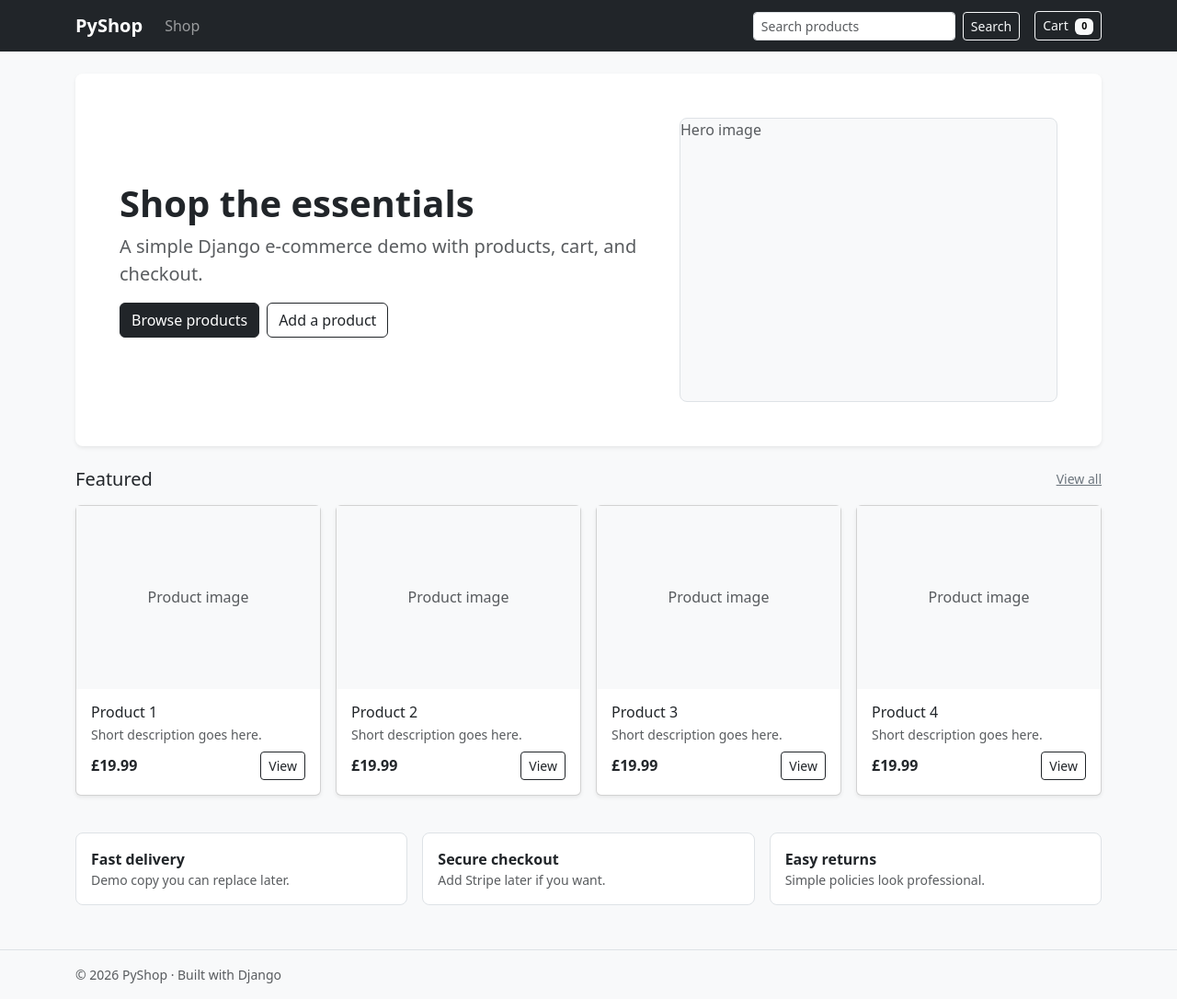
After one commit to RubyFalcon/PyShop, a Django app: page / in a window 1280 px wide. The commit adds this page. Shown: the whole page at 92% size. Run offline with Django 5.2, Linux system fonts and the light colour scheme.

Commit message:
modified to display root homepage using a home.html template

```diff
--- a/products/views.py
+++ b/products/views.py
@@ -11,3 +11,6 @@ def index(request):
 
 def new(request):
     return HttpResponse("New Products")
+
+def home(request):
+    return render(request, "home.html")
--- a/pyshop/urls.py
+++ b/pyshop/urls.py
@@ -16,8 +16,10 @@ Including another URLconf
 """
 from django.contrib import admin
 from django.urls import path, include
+from products.views import home
 
 urlpatterns = [
     path('admin/', admin.site.urls),
-    path('products/', include('products.urls') )
+    path('', home),
+    path('products/', include('products.urls'))
 ]
--- a/templates/base.html
+++ b/templates/base.html
@@ -1,25 +1,72 @@
 <!doctype html>
 <html lang="en">
   <head>
-    <meta charset="utf-8">
-    <meta name="viewport" content="width=device-width, initial-scale=1">
-    <title>Bootstrap demo</title>
-    <link href="https://cdn.jsdelivr.net/npm/bootstrap@5.3.8/dist/css/bootstrap.min.css" rel="stylesheet" integrity="sha384-sRIl4kxILFvY47J16cr9ZwB07vP4J8+LH7qKQnuqkuIAvNWLzeN8tE5YBujZqJLB" crossorigin="anonymous">
+    <meta charset="utf-8" />
+    <meta name="viewport" content="width=device-width, initial-scale=1" />
+    <title>{% block title %}PyShop{% endblock %}</title>
+
+    <!-- Bootstrap CSS -->
+    <link
+      href="https://cdn.jsdelivr.net/npm/bootstrap@5.3.3/dist/css/bootstrap.min.css"
+      rel="stylesheet"
+    />
   </head>
-  <body>
 
+  <body class="bg-light">
+    <nav class="navbar navbar-expand-lg navbar-dark bg-dark">
+      <div class="container">
+        <a class="navbar-brand fw-semibold" href="/">PyShop</a>
 
-<!-- As a heading -->
-    <nav class="navbar bg-body-tertiary">
-        <div class="container-fluid">
-            <span class="navbar-brand mb-0 h1">PyShop</span>
+        <button
+          class="navbar-toggler"
+          type="button"
+          data-bs-toggle="collapse"
+          data-bs-target="#nav"
+          aria-controls="nav"
+          aria-expanded="false"
+          aria-label="Toggle navigation"
+        >
+          <span class="navbar-toggler-icon"></span>
+        </button>
+
+        <div class="collapse navbar-collapse" id="nav">
+          <ul class="navbar-nav me-auto mb-2 mb-lg-0">
+            <li class="nav-item">
+              <a class="nav-link" href="/products/">Shop</a>
+            </li>
+          </ul>
+
+          <form class="d-flex me-3" role="search" method="get" action="/products/">
+            <input
+              class="form-control form-control-sm me-2"
+              type="search"
+              name="q"
+              placeholder="Search products"
+              aria-label="Search"
+            />
+            <button class="btn btn-outline-light btn-sm" type="submit">Search</button>
+          </form>
+
+          <a class="btn btn-outline-light btn-sm" href="/cart/">
+            Cart <span class="badge text-bg-light ms-1">0</span>
+          </a>
         </div>
+      </div>
     </nav>
-    <div class="container">
-      {% block content %}
-      {% endblock%}
-    </div>
 
-    <script src="https://cdn.jsdelivr.net/npm/bootstrap@5.3.8/dist/js/bootstrap.bundle.min.js" integrity="sha384-FKyoEForCGlyvwx9Hj09JcYn3nv7wiPVlz7YYwJrWVcXK/BmnVDxM+D2scQbITxI" crossorigin="anonymous"></script>
+    <main class="container py-4">
+      {% block content %}{% endblock %}
+    </main>
+
+    <footer class="border-top py-3 mt-4">
+      <div class="container text-muted small">
+        © {% now "Y" %} PyShop · Built with Django
+      </div>
+    </footer>
+
+    <!-- Bootstrap JS -->
+    <script
+      src="https://cdn.jsdelivr.net/npm/bootstrap@5.3.3/dist/js/bootstrap.bundle.min.js"
+    ></script>
   </body>
 </html>
--- /dev/null
+++ b/templates/home.html
@@ -0,0 +1,77 @@
+{% extends "base.html" %}
+
+{% block title %}PyShop · Home{% endblock %}
+
+{% block content %}
+  <!-- Hero -->
+  <div class="p-4 p-md-5 mb-4 rounded-3 bg-white shadow-sm">
+    <div class="row align-items-center g-4">
+      <div class="col-md-7">
+        <h1 class="display-6 fw-semibold">Shop the essentials</h1>
+        <p class="lead text-muted mb-3">
+          A simple Django e-commerce demo with products, cart, and checkout.
+        </p>
+        <div class="d-flex gap-2">
+          <a class="btn btn-dark" href="/products/">Browse products</a>
+          <a class="btn btn-outline-dark" href="/products/new/">Add a product</a>
+        </div>
+      </div>
+      <div class="col-md-5">
+        <div class="ratio ratio-4x3 bg-light rounded-3 border d-flex align-items-center justify-content-center">
+          <span class="text-muted">Hero image</span>
+        </div>
+      </div>
+    </div>
+  </div>
+
+  <!-- Featured products -->
+  <div class="d-flex align-items-center justify-content-between mb-3">
+    <h2 class="h5 mb-0">Featured</h2>
+    <a class="link-secondary small" href="/products/">View all</a>
+  </div>
+
+  <div class="row g-3">
+    <!-- Demo cards (replace with real products later) -->
+    {% for i in "1234" %}
+      <div class="col-12 col-sm-6 col-lg-3">
+        <div class="card h-100 shadow-sm">
+          <div class="ratio ratio-4x3 bg-light">
+            <div class="d-flex align-items-center justify-content-center text-muted">
+              Product image
+            </div>
+          </div>
+          <div class="card-body">
+            <h3 class="h6 card-title mb-1">Product {{ i }}</h3>
+            <p class="card-text text-muted small mb-2">Short description goes here.</p>
+            <div class="d-flex justify-content-between align-items-center">
+              <span class="fw-semibold">£19.99</span>
+              <a class="btn btn-sm btn-outline-dark" href="/products/">View</a>
+            </div>
+          </div>
+        </div>
+      </div>
+    {% endfor %}
+  </div>
+
+  <!-- Trust bar -->
+  <div class="row g-3 mt-4">
+    <div class="col-md-4">
+      <div class="p-3 bg-white border rounded-3">
+        <div class="fw-semibold">Fast delivery</div>
+        <div class="text-muted small">Demo copy you can replace later.</div>
+      </div>
+    </div>
+    <div class="col-md-4">
+      <div class="p-3 bg-white border rounded-3">
+        <div class="fw-semibold">Secure checkout</div>
+        <div class="text-muted small">Add Stripe later if you want.</div>
+      </div>
+    </div>
+    <div class="col-md-4">
+      <div class="p-3 bg-white border rounded-3">
+        <div class="fw-semibold">Easy returns</div>
+        <div class="text-muted small">Simple policies look professional.</div>
+      </div>
+    </div>
+  </div>
+{% endblock %}
```
